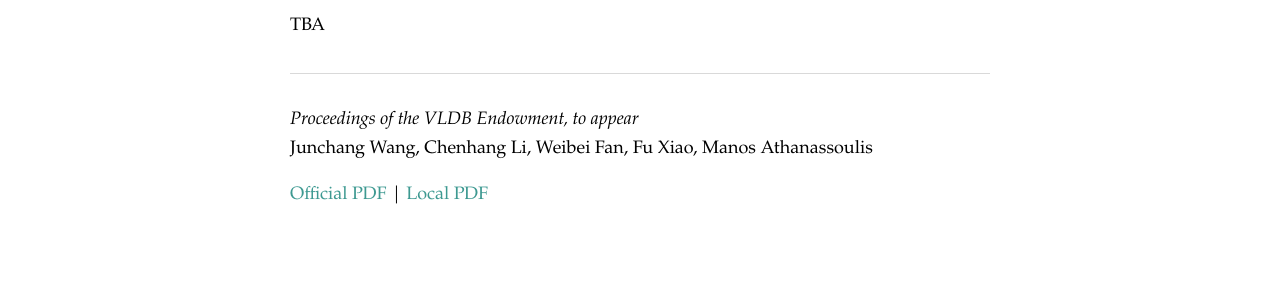
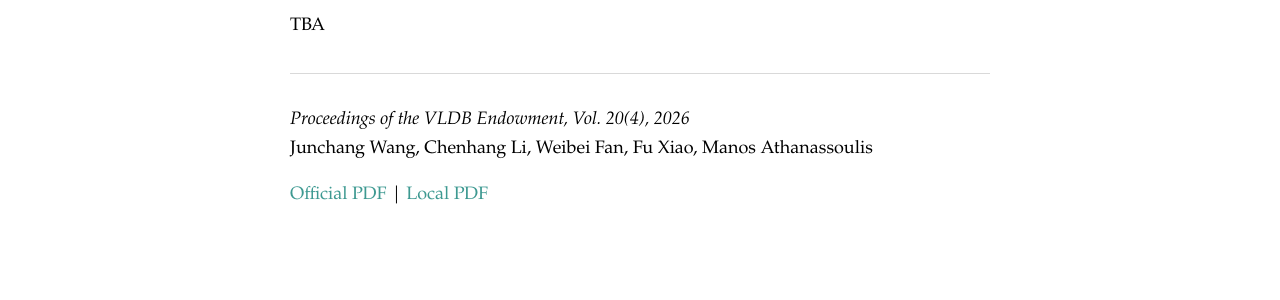
Before and after one commit to BU-DiSC/disc.bu.edu, a Jekyll site: the page built from _papers/vldb27-wang.md, in a window 1280 px wide. Shown: the part 382-682 px from the top of the page. Built offline with Jekyll 4.4.1, drawn with Linux system fonts in a browser that asks for light colours; some web fonts are replaced.

Commit message:
DDC: set venue to PVLDB Vol. 20(4), 2026

```diff
--- a/_papers/vldb27-wang.md
+++ b/_papers/vldb27-wang.md
@@ -3,7 +3,7 @@ title: 'DDC: Decoupling Data and Control for Bitmap Compression'
 date: 2026-11-18 12:00:00 +0000
 tags:
 - PVLDB
-venue: Proceedings of the VLDB Endowment, to appear
+venue: Proceedings of the VLDB Endowment, Vol. 20(4), 2026
 authors: Junchang Wang, Chenhang Li, Weibei Fan, Fu Xiao, Manos Athanassoulis
 links:
 - label: Official PDF
```
